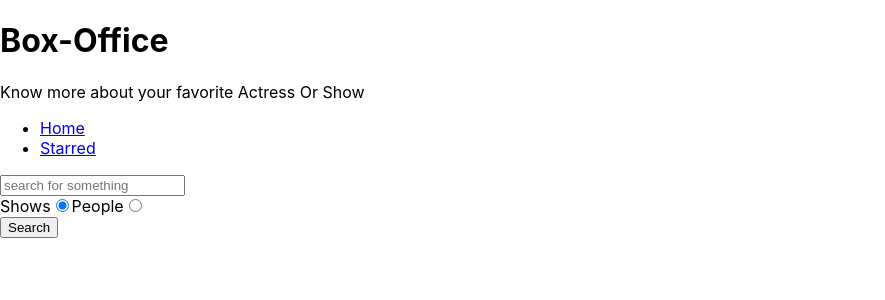
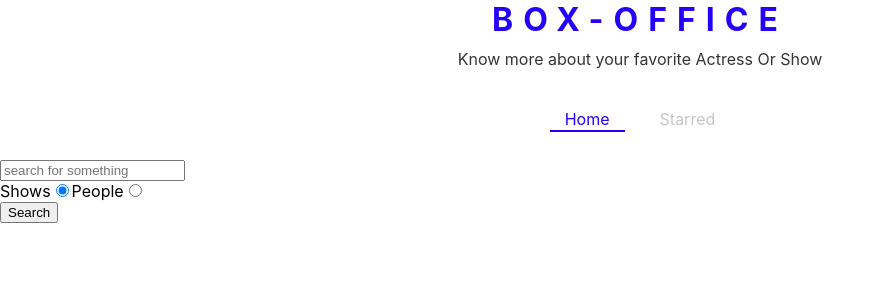
Before and after one commit to pranaypise59/box-office, a React (Create React App) app: page / in a window 1280 px wide. Shown: the top 300 px of the page, without its empty margins (0-885 px from the left). Built offline with nearby package versions, Linux system fonts and the light colour scheme.

Commit message:
styled navbar and heading

```diff
--- a/src/App.js
+++ b/src/App.js
@@ -5,17 +5,31 @@
 import './App.css';
 import RenderMainScreen from './components/RenderMainScreen';
 import { BrowserRouter as Router, Routes, Route } from 'react-router-dom';
+import { ThemeProvider } from 'styled-components';
 
 function App() {
+  const theme = {
+    mainColors:{
+      blue: '#2400ff',
+      gray: '#c6c6c6',
+      dark: '#353535',
+    }
+  }
   return (
+    <ThemeProvider theme={theme}>
       <Router>
         <Routes>
           <Route exact path='/' element={RenderMainScreen(<Home />)} />
-        <Route exact path='/starred' element={RenderMainScreen(<Starred />)} />
+          <Route
+            exact
+            path='/starred'
+            element={RenderMainScreen(<Starred />)}
+          />
           <Route exact path='/show/:id' element={<Show />} />
           <Route path='*' element={<div>Not Found</div>}></Route>
         </Routes>
       </Router>
+    </ThemeProvider>
   );
 }
 export default App;
--- a/src/components/Navbar.js
+++ b/src/components/Navbar.js
@@ -1,13 +1,15 @@
 import React from 'react';
-import { Link } from 'react-router-dom';
+import { useLocation } from 'react-router-dom';
+import { LinkStyled, NavList } from './Navbar.styled';
 
 const Navbar = () => {
+  const location = useLocation().pathname
   return (
     <div>
-      <ul>
-        <li><Link to='/'>Home</Link></li>
-        <li><Link to='/starred'>Starred</Link></li>
-      </ul>
+      <NavList>
+        <li><LinkStyled to='/' className={location === '/'?'active':''} >Home</LinkStyled></li>
+        <li><LinkStyled to='/starred' className={location === '/starred'?'active':''}  >Starred</LinkStyled></li>
+      </NavList>
     </div>
   );
 };
--- /dev/null
+++ b/src/components/Navbar.styled.js
@@ -0,0 +1,41 @@
+import styled from 'styled-components';
+import { Link } from 'react-router-dom';
+
+export const NavList = styled.ul`
+  display: flex;
+  justify-content: center;
+  list-style: none;
+  margin: 0 0 30px;
+  padding: 0;
+`;
+
+export const LinkStyled = styled(Link)`
+  margin: 0 10px;
+  padding: 3px 15px;
+  position: relative;
+  text-decoration: none;
+  color: ${({ theme }) => theme.mainColors.gray};
+  &.active {
+    color: ${({ theme }) => theme.mainColors.blue};
+    &:after {
+      content: '';
+      position: absolute;
+      display: block;
+      height: 2px;
+      left: 0%;
+      bottom: 0;
+      background-color: ${({ theme }) => theme.mainColors.blue};
+      animation: slide-in 0.3s ease-in forwards;
+      @keyframes slide-in {
+        from {
+          left: 50%;
+          width: 0;
+        }
+        to {
+          left: 0%;
+          width: 100%;
+        }
+      }
+    }
+  }
+`;
--- a/src/components/Title.js
+++ b/src/components/Title.js
@@ -1,11 +1,12 @@
 import React from 'react';
+import { TitleWrapper } from './Title.styled';
 
 const Title = ({ title, subtitle }) => {
   return (
-    <div>
+    <TitleWrapper>
       <h1>{title}</h1>
       <p>{subtitle}</p>
-    </div>
+    </TitleWrapper>
   );
 };
 
--- /dev/null
+++ b/src/components/Title.styled.js
@@ -0,0 +1,16 @@
+import styled from 'styled-components';
+
+export const TitleWrapper = styled.div`
+  text-align: center;
+  margin: 0 0 40px;
+  h1 {
+    color: ${({ theme }) => theme.mainColors.blue};
+    letter-spacing: 10px;
+    text-transform: uppercase;
+    margin: 0 0 10px;
+  }
+  p {
+    color: ${({ theme }) => theme.mainColors.dark};
+    margin: 0;
+  }
+`;
```
Lines whose indentation alone changed are shown as unchanged.
